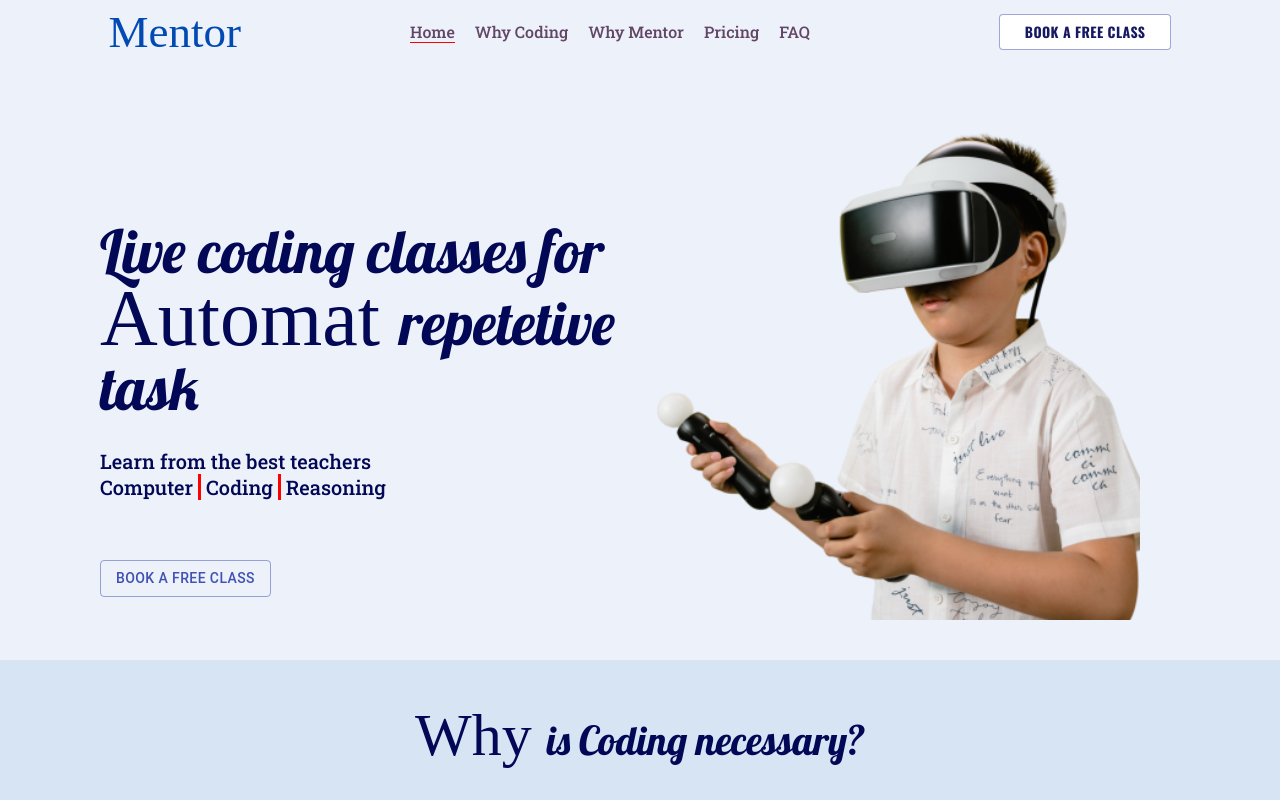
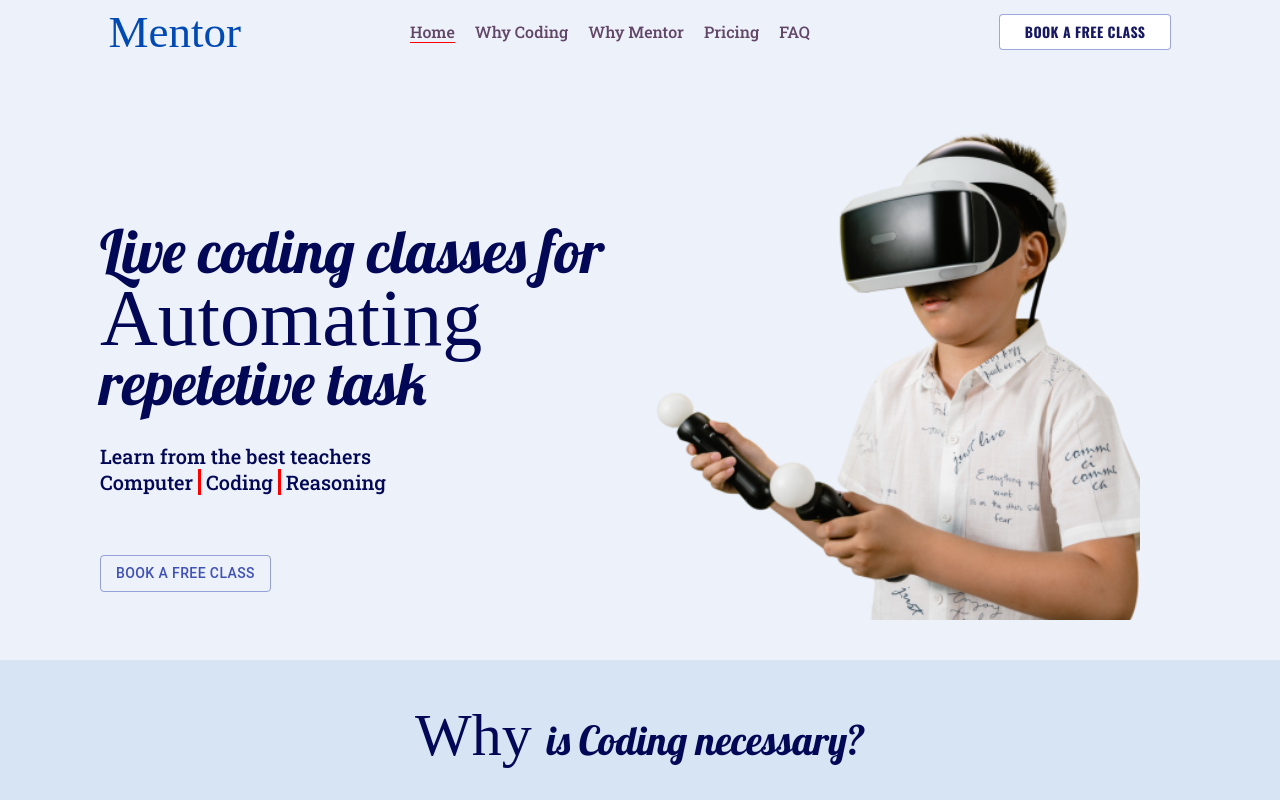
Before and after one commit to rahulddutta/mentorccodes, a React (Create React App) app: page / in a window 1280 px wide. Shown: the top 800 px of the page. Built offline with nearby package versions, Linux system fonts and the light colour scheme; a web font is replaced by a local one.

Commit message:
Correction

```diff
--- a/src/components/pages/Home/Home.jsx
+++ b/src/components/pages/Home/Home.jsx
@@ -109,7 +109,7 @@ export default function Home() {
             <div>Live coding classes for</div>
             {/* <div>classes for</div> */}
             <div className={classes.text3}>
-              Automat{" "}
+              Automating{" "}
               <span className={classes.thirdSpan}>repetetive task</span>{" "}
             </div>
           </div>
```
